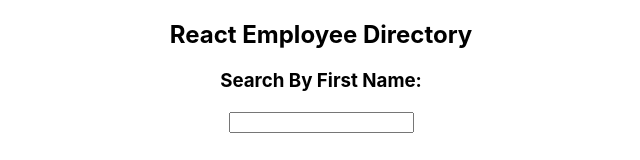
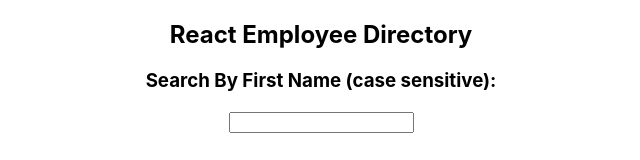
Before and after one commit to halowe94/employeeDirectory, a React (Create React App) app: page / in a window 1280 px wide. Shown: the top 160 px of the page, without its empty margins (319-959 px from the left). Built offline with nearby package versions, Linux system fonts and the light colour scheme; no server answers.

Commit message:
added text to navbar

```diff
--- a/src/components/Navbar.js
+++ b/src/components/Navbar.js
@@ -6,7 +6,7 @@
     <nav className="navbar navbar-expand-lg navbar-light bg-primary">
       <h2>React Employee Directory</h2>
       <div>
-        <h3>Search By First Name:</h3>
+        <h3>Search By First Name (case sensitive):</h3>
         {/* Search bar here */}
       </div>
     </nav>
```
